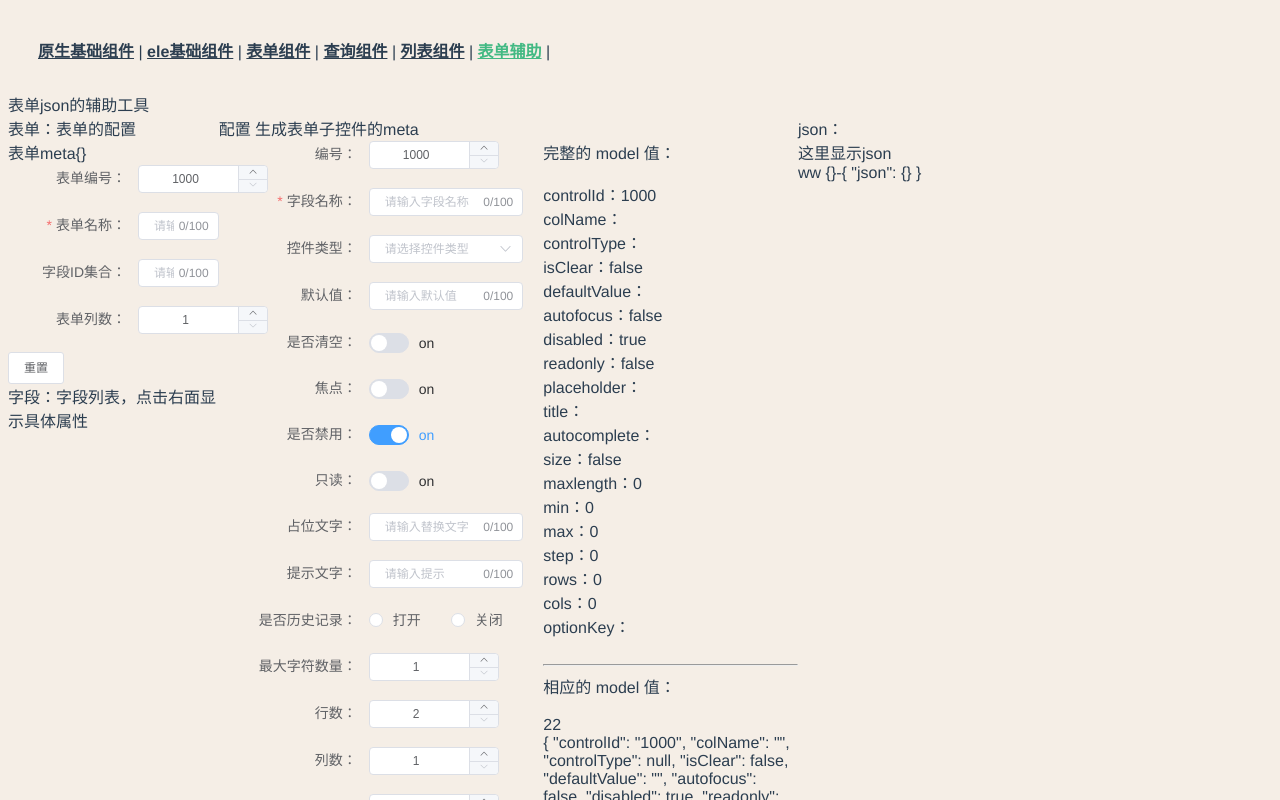
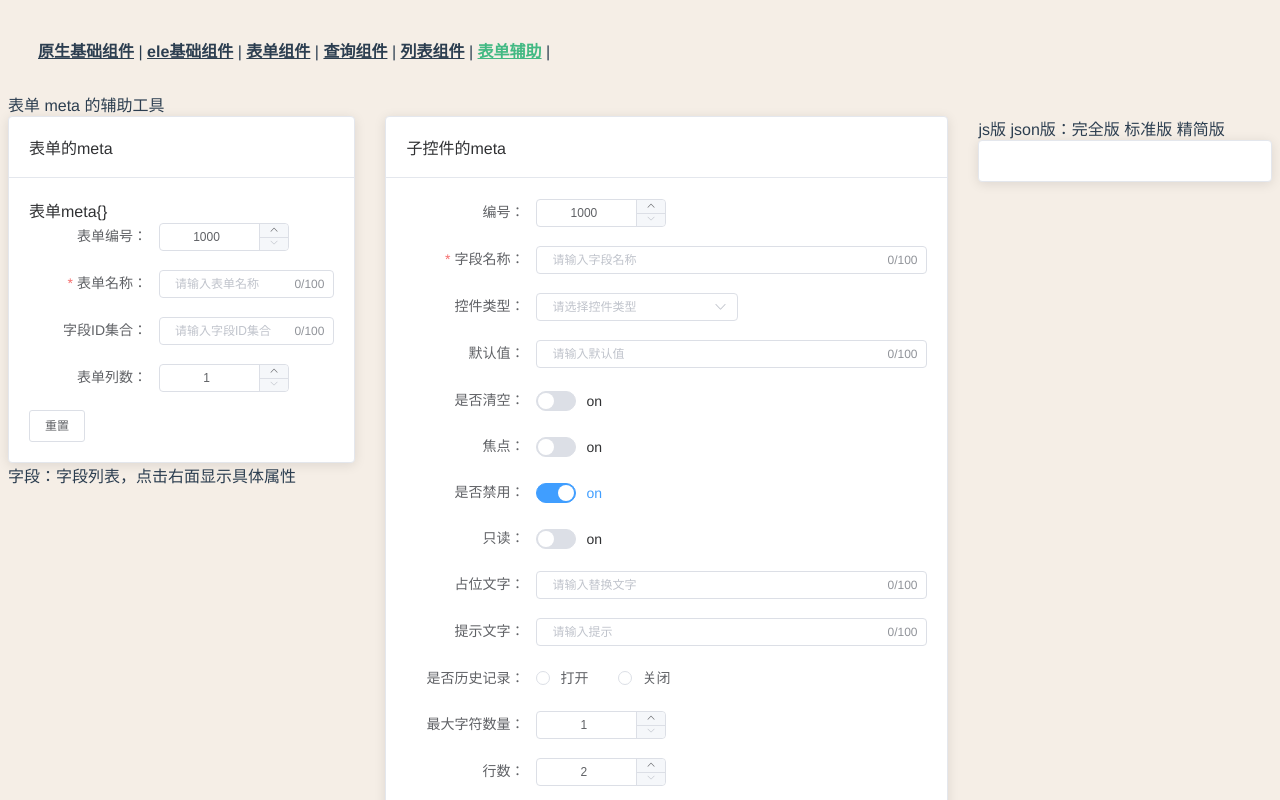
Before and after one commit to naturefwvue/nf-vue-element, a Vue app: page /helpForm in a window 1280 px wide. Shown: the top 800 px of the page. Built offline with nearby package versions, Linux system fonts and the light colour scheme.

Commit message:
json的格式化

```diff
--- a/src/components/plat-help/form/form-item-meta-help.vue
+++ b/src/components/plat-help/form/form-item-meta-help.vue
@@ -1,8 +1,10 @@
-<template>生成表单子控件的meta
-  <div class="home">
-    <el-row :gutter="20">
-      <el-col :span="13">
-        <div style="padding-left:20px;">
+<template>
+  <el-card class="box-card">
+    <template #header>
+      <div style="display:flex;justify-content:space-between;align-items:center;">
+        <span>子控件的meta</span>
+      </div>
+    </template>
     <elForm
       v-model:modelValue="model"
       v-model:partModel="partModel"
@@ -10,9 +12,8 @@
       @mychange="formChange"
     >
     </elForm>
-        </div>
-      </el-col>
-      <el-col :span="11">
+  </el-card>
+  <!--
     完整的 model 值：<br><br>
     <template v-for="(item, key) in model" :key="key">
       {{key}}：{{item}}<br>
@@ -24,9 +25,7 @@
       {{key}}：{{item}}<br>
     </template>22<br>
     {{model}}
-      </el-col>
-    </el-row>
-  </div>
+  -->
 </template>
 
 <script>
--- /dev/null
+++ b/src/components/plat-help/showjson/json-format.vue
@@ -0,0 +1,63 @@
+<template>
+  <!--json的格式化显示-->
+  <div>
+    <el-card class="box-card">
+      <div
+        class="text item"
+        v-for="(value, key, index) in json"
+        :key="'jsonformat_' + index"
+      >
+        {{key}}:
+        <template v-if="typeof json[key] === 'object'">
+          {{value}}
+        </template>
+        <template v-else>
+          {{showBytype(value)}}
+        </template>
+      </div>
+    </el-card>
+  </div>
+</template>
+
+<script>
+import { ref } from 'vue'
+
+/**
+ * json的格式化显示
+ */
+export default {
+  name: 'josn-format',
+  props: {
+    json: Object
+  },
+  setup (props) {
+    const value = ref(props)
+
+    const showBytype = (value) => {
+      let re = ''
+      switch (typeof value) {
+        case 'string':
+          re = '"' + value + '"'
+          break
+        case 'number':
+        case 'bigint':
+        case 'boolean':
+          re = value
+          break
+        case 'object':
+          re = value
+          break
+        case 'undefined':
+          re = value
+          break
+      }
+      return re
+    }
+
+    return {
+      showBytype, // 判断类型，然后按照类型做转换
+      value
+    }
+  }
+}
+</script>
--- a/src/components/showjson/json-format.vue
+++ /dev/null
@@ -1,27 +0,0 @@
-<template>
-  <!--json的格式化显示-->
-  <div>ww
-    {{json}}-{{value}}
-  </div>
-</template>
-
-<script>
-import { ref } from 'vue'
-
-/**
- * json的格式化显示
- */
-export default {
-  name: 'josn-format',
-  props: {
-    json: Object
-  },
-  setup (props) {
-    const value = ref(props)
-
-    return {
-      value
-    }
-  }
-}
-</script>
--- a/src/views/helpForm.vue
+++ b/src/views/helpForm.vue
@@ -1,26 +1,28 @@
 <template>
   <div class="home">
-    表单json的辅助工具
+    表单 meta 的辅助工具
   </div>
   <div>
-    <el-row>
-      <el-col :span="4">
-        <div>
-          表单：表单的配置
+    <el-row :gutter="30">
+      <el-col :span="7">
+        <el-card class="box-card">
+          <template #header>
+            <div style="display:flex;justify-content:space-between;align-items:center;">
+              <span>表单的meta</span>
+            </div>
+          </template>
           <form-meta-edit/>
-        </div>
+        </el-card>
         <div>
           字段：字段列表，点击右面显示具体属性
         </div>
       </el-col>
       <el-col :span="11">
-        配置
         <form-item-meta-edit/>
       </el-col>
-      <el-col :span="9">
-        json：
+      <el-col :span="6">
+        js版 json版：完全版 标准版 精简版
         <div contenteditable="true">
-          这里显示json<br>
           <json-format :json="currItemMeta.allItemMeta"/>
         </div>
       </el-col>
@@ -37,12 +39,12 @@
 </template>
 
 <script>
-import { ref } from 'vue'
+import { reactive, ref } from 'vue'
 import { useStore } from 'vuex'
 import { manageFormMetaHelp } from '@/store/manage/manage-form'
 import formMetaEdit from '@/components/plat-help/form/form-meta-help'
 import formItemMetaEdit from '@/components/plat-help/form/form-item-meta-help'
-import josnFormat from '@/components/showjson/json-format'
+import josnFormat from '@/components/plat-help/showjson/json-format'
 
 export default {
   name: 'formHelp',
@@ -62,6 +64,13 @@ export default {
     const currItemMeta = getCurrFormItemMeta()
     console.log('当前表单子控件meta', currItemMeta)
 
+    // const ref1 = ref(0)
+    const ref2 = ref({ value: 0 })
+    const ret1 = reactive({ value: 0 })
+
+    console.log('--------------------')
+    console.log(ref2, ret1)
+
     return {
       currItemMeta, // 当前表单子控件meta
       value,
```
Lines whose indentation alone changed are shown as unchanged.
